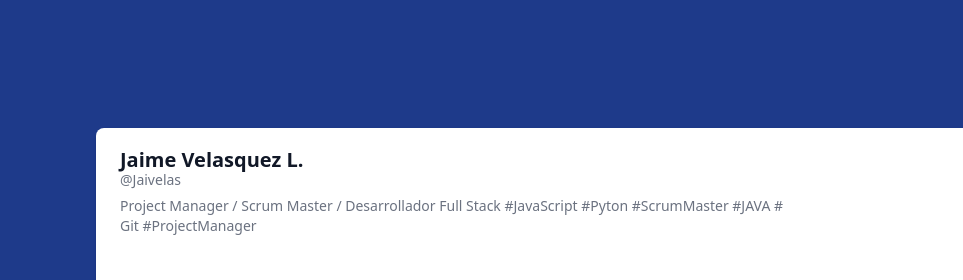
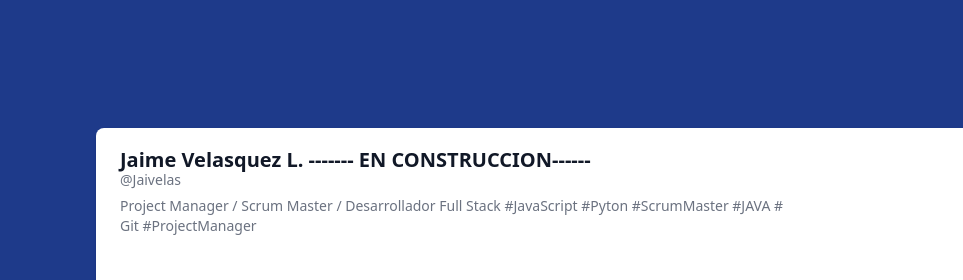
Before and after one commit to jaivelas/CV, a plain HTML site: page index.html in a window 1280 px wide. Shown: the top 280 px of the page, 0-963 px from the left. Drawn offline with nearby package versions, Linux system fonts and the light colour scheme.

Commit message:
fourth commit

```diff
--- a/index.html
+++ b/index.html
@@ -15,7 +15,7 @@
       <div class="px-4 py-5 sm:px-6 flex justify-between">
         <div>
           <h1 class="text-xl leading-6 font-bold text-gray-900">
-            Jaime Velasquez L.
+            Jaime Velasquez L.   ------- EN CONSTRUCCION------
           </h1>
           <h2 class="text-sm leading-6 text-gray-500 -mt-1">@Jaivelas</h2>
           <p class="mt-1 max-w-2xl text-sm text-gray-500">
```
